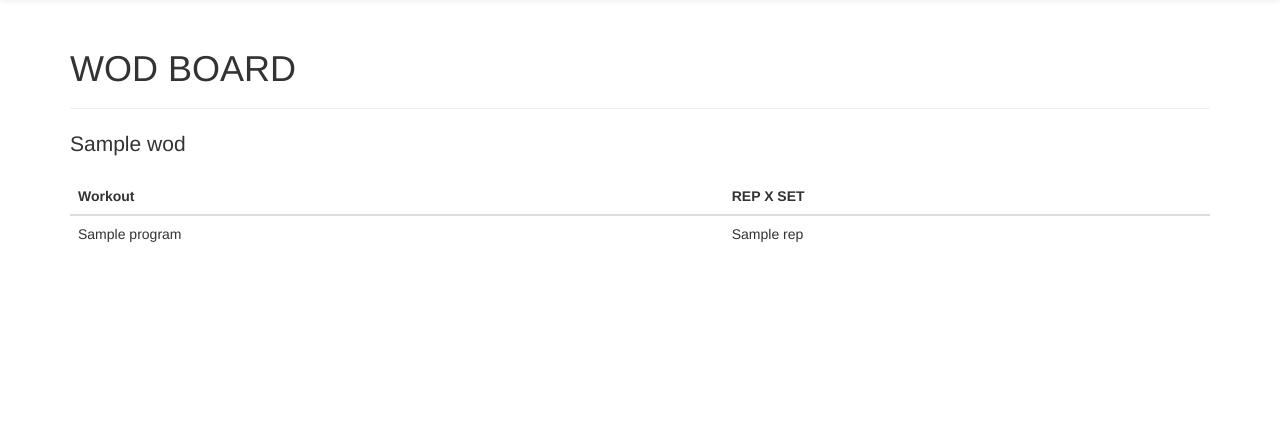
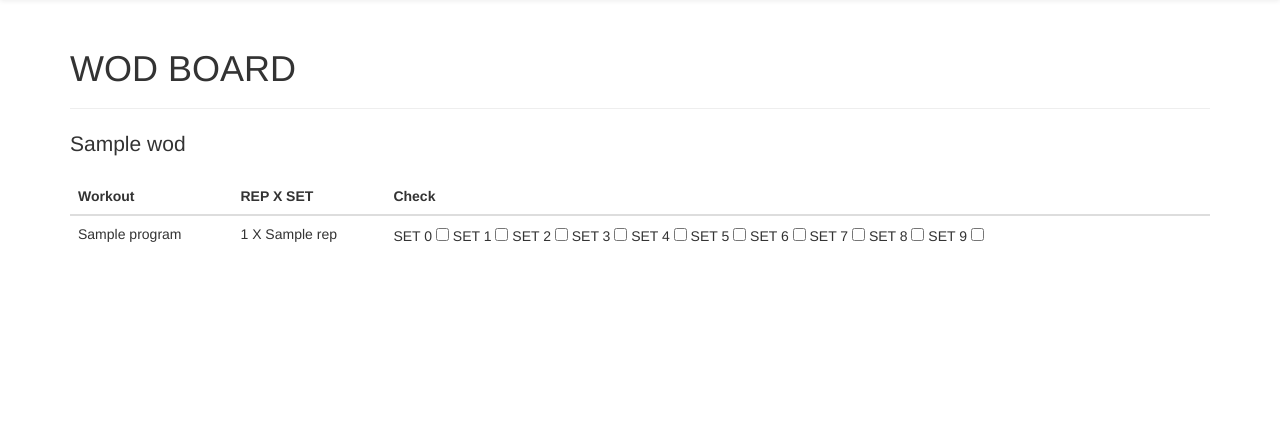
Before and after one commit to escacan/GymTracker, a Flask app: template templates/pages/placeholder.wod_board.html in a window 1280 px wide. Shown: the part 51-492 px from the top of the page. Run offline with Flask 2, Linux system fonts and the light colour scheme; the template is opened without the code that fills it: most values are stand-ins (such as "Sample title", 1, 10 or a date in 2020); some libraries are stand-ins or nearby versions.

Commit message:
change table as new DB form

```diff
--- a/templates/pages/placeholder.home.html
+++ b/templates/pages/placeholder.home.html
@@ -35,14 +35,14 @@
 		  {% for program, rep in wod["option"][1].iteritems() %}
 		  <tr>
 		  	<td>{{program}}</td>
-		  	<td>{{rep}}</td>
+		  	<td>{{rep[0]}} X {{rep[1]}}</td>
 		  </tr>
 		  {% endfor %}
 		{% endif %}
 	  </tbody>
 	</table>
 
-	<input type="button" value="Start!" onclick="window.location.href='{{ url_for('wod_board') }}'">
+	<input type="button" value="Start!" onclick="window.location.href='{{url_for('wod_board')}}'">
 {% endif %}
 
 {% endblock %}
--- a/templates/pages/placeholder.program.html
+++ b/templates/pages/placeholder.program.html
@@ -18,7 +18,7 @@
   	    <tr>
 		  <th scope="row">Routine {{opt_index + 1}}</th>
 		  {% for program, rep in wod["option"][opt_index].iteritems() %}
-		  	<td>{{program}} {{rep}}</td>
+		  	<td>{{program}} {{rep[0]}} X {{rep[1]}}</td>
 		  {% endfor %}
 
 		  {% for i in range( 3- wod["option"][opt_index]|length ) %}
--- a/templates/pages/placeholder.wod_board.html
+++ b/templates/pages/placeholder.wod_board.html
@@ -13,6 +13,7 @@
       <tr>
         <th scope="col">Workout</th>
         <th scope="col">REP X SET</th>
+        <th scope="col">Check</th>
       </tr>
     </thead>
     <tbody>
@@ -20,14 +21,24 @@
       {% for program, rep in wod["option"][0].iteritems() %}
       <tr>
         <td>{{program}}</td>
-        <td>{{rep}}</td>
+        <td>{{rep[0]}} X {{rep[1]}}</td>
+        <td>
+          {% for i in range(rep[1]) %}
+          SET {{i}} <input type="checkbox">
+          {% endfor %}
+        </td>
       </tr>
       {% endfor %}
     {% else %}
       {% for program, rep in wod["option"][1].iteritems() %}
       <tr>
         <td>{{program}}</td>
-        <td>{{rep}}</td>
+        <td>{{rep[0]}} X {{rep[1]}}</td>
+        <td>
+          {% for i in range(rep[1]) %}
+          SET {{i}} <input type="checkbox">
+          {% endfor %}
+        </td>
       </tr>
       {% endfor %}
     {% endif %}
```
